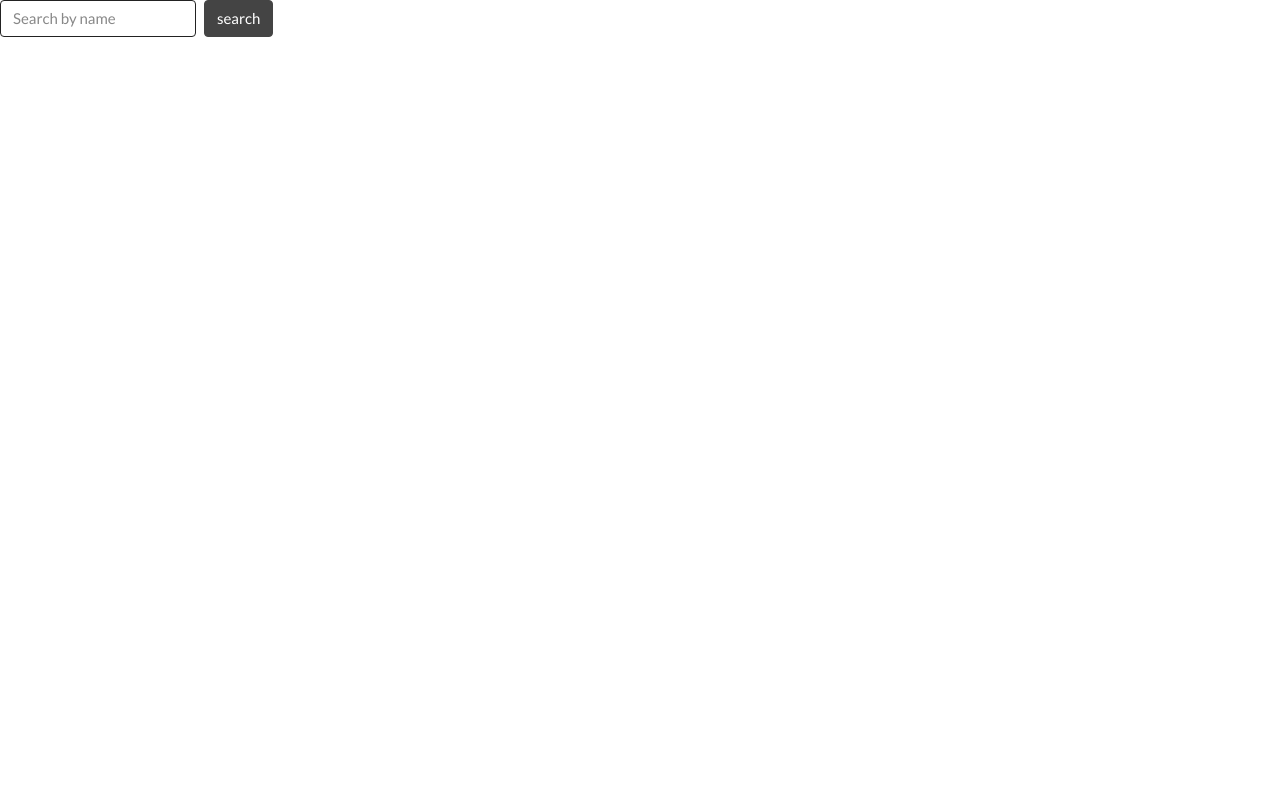
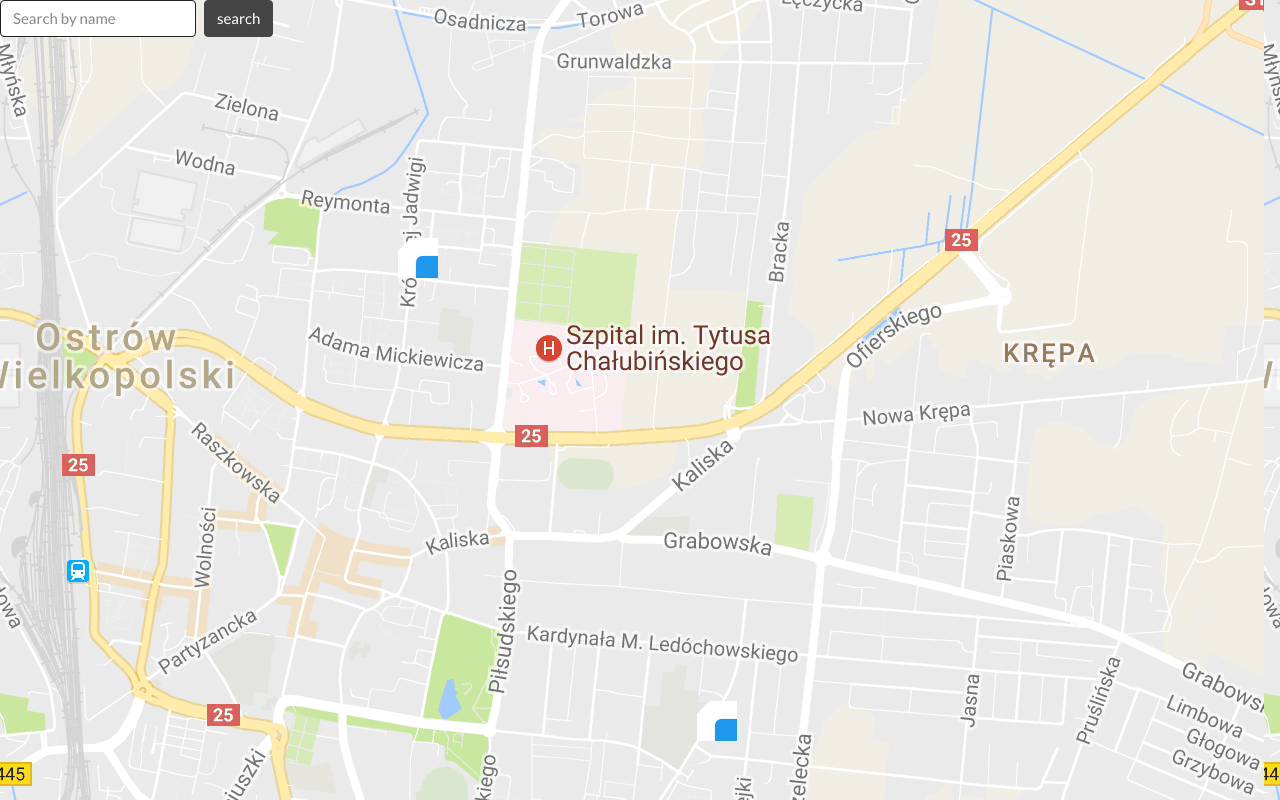
Before and after one commit to DGKSK8LIFE/street-show, a React (Create React App) app in the folder app/: page / in a window 1280 px wide. Built offline with nearby package versions, Linux system fonts and the light colour scheme.

Commit message:
changed location of file and src

```diff
--- a/app/src/App.css
+++ b/app/src/App.css
@@ -3,5 +3,5 @@
 }
 
 body {
-  background-image: 'app/public/stock_map.png';
+  background-image: url('stock_map.png');
 }
```
Also changed, not shown: app/src/stock_map.png (renamed from app/public/stock_map.png).
